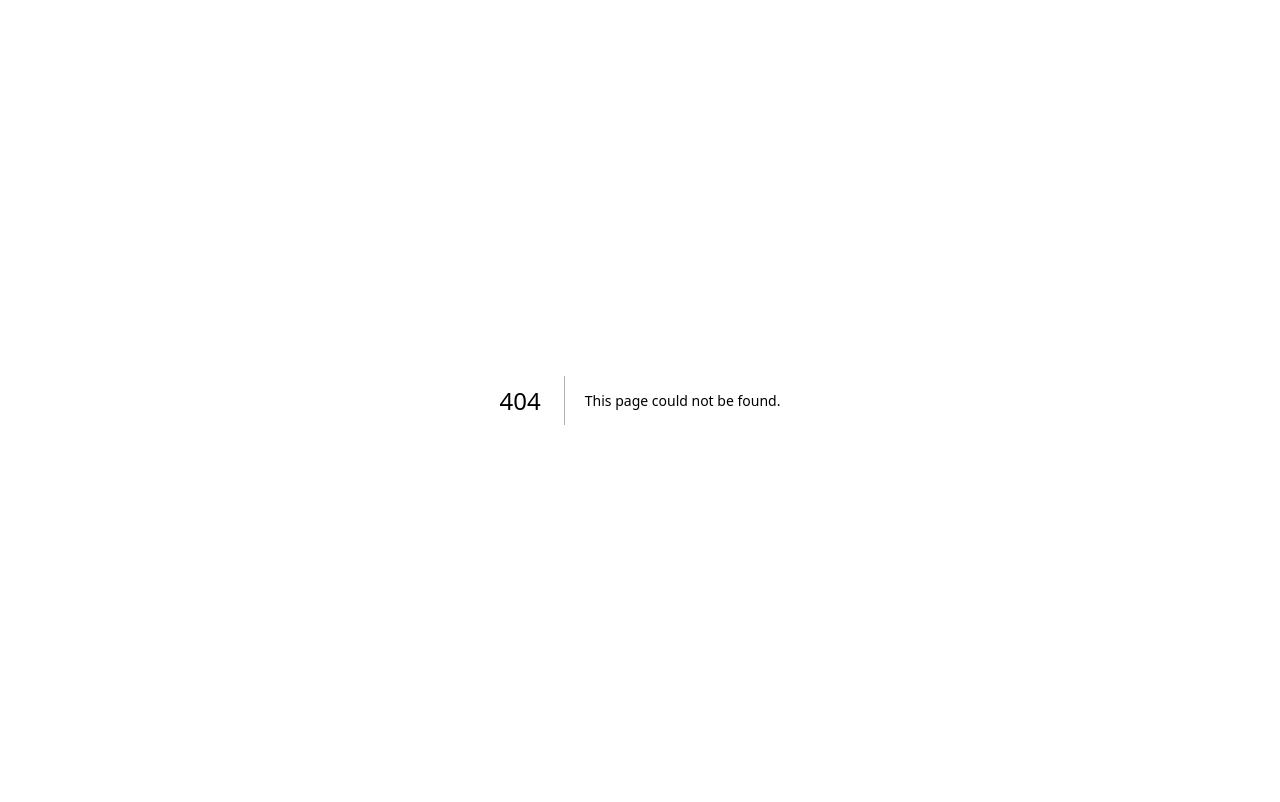
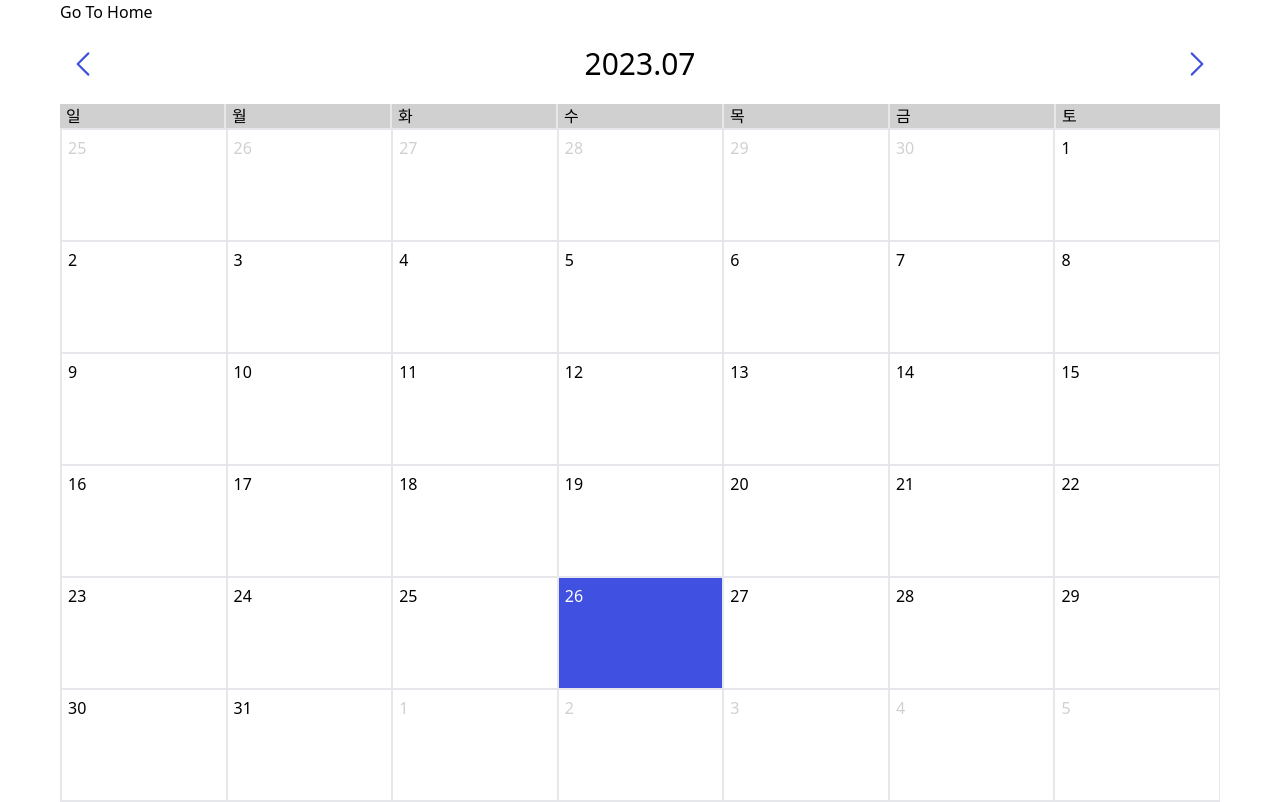
Before and after one commit to FC-MINI-4/attendance-front, a Next.js app: page /main in a window 1280 px wide. Before the commit this address had no page. Built offline with nearby package versions, Linux system fonts and the light colour scheme.

Commit message:
feat:달력기본기능구현

```diff
--- a/package.json
+++ b/package.json
@@ -9,12 +9,16 @@
     "lint": "next lint"
   },
   "dependencies": {
+    "@heroicons/react": "^2.0.18",
     "@types/node": "20.4.4",
     "@types/react": "18.2.16",
     "@types/react-dom": "18.2.7",
     "autoprefixer": "10.4.14",
+    "date-fns": "^2.30.0",
     "eslint": "8.45.0",
     "eslint-config-next": "13.4.12",
+    "heroicons": "^2.0.18",
+    "moment": "^2.29.4",
     "next": "13.4.12",
     "postcss": "8.4.27",
     "react": "18.2.0",
--- /dev/null
+++ b/src/components/main/MainCalendar.tsx
@@ -0,0 +1,134 @@
+import Link from "next/link";
+import { useState } from 'react'
+import moment from 'moment'
+import{
+addMonths,
+subMonths,
+startOfMonth,
+endOfMonth,
+startOfWeek,
+endOfWeek,
+addDays
+} from 'date-fns'
+import { ChevronLeftIcon, ChevronRightIcon } from '@heroicons/react/24/solid'
+
+export default function Calendar(){
+  // new Date 한국시간으로 변경
+  const offset = 1000 * 60 * 60 * 9
+  const koreaNow = new Date((new Date()).getTime() + offset)
+
+  //현재 달 state에 저장!
+  const [currentDate, setCurrentDate] = useState(koreaNow)
+  const currentYear = moment(currentDate).format ('YYYY')
+  const currentMonth = moment(currentDate).format('MM')
+  const currentDayForm = moment(currentDate).format('YYYY.MM.DD')
+
+  //버튼 클릭시 월 바뀌는 로직
+  const prevMonth = () => {
+    setCurrentDate(subMonths(currentDate, 1))
+  }
+  const nextMonth = () => {
+    setCurrentDate(addMonths(currentDate, 1))
+  }
+
+  //일주일 표시
+  const Weeks = () => {
+    const days = []
+    const date = ['일','월','화','수','목','금','토']
+
+    //0부터 해당되는 인덱스의 요일을 days에 입력
+    for(let i=0; i<7; i++){
+      days.push(
+        <div className="grow border-r-2 last:border-0 bg-mainGray pl-1.5" key={i}>
+          {date[i]}
+        </div>
+      )
+    }
+    return(
+      <div className="flex">{days}</div>
+    )
+  }
+
+  const RenderDays = () => {
+    const monthStart = startOfMonth(currentDate)
+    const monthEnd = endOfMonth(currentDate)
+    const startDate = startOfWeek(monthStart)
+    const endDate = endOfWeek(monthEnd)
+
+    const rows = []
+    let days = []
+    let day = startDate;
+    let formattedDate = ''
+
+    while(day<=endDate){
+      for(let i=0; i<7; i++){
+        formattedDate = moment(day).format('D')
+        let checkedMonth = moment(day).format('MM')
+        let today = moment(day).format('YYYY.MM.DD') === currentDayForm
+        days.push(
+          <div
+            className={`h-[7rem] grow border box-border last:border-r-0
+            ${today ? `bg-primary text-white` : null}
+            hover:bg-primaryHover hover:text-white`}
+            key={formattedDate}>
+            { checkedMonth === currentMonth ?
+              (
+                <div className="w-6 h-6 pt-1.5 pl-1.5">
+                  {formattedDate}
+                </div>
+              )
+            :
+              (
+                <div className="w-6 h-6 pt-1.5 pl-1.5 text-mainGray">
+                {formattedDate}
+              </div>
+              )
+            }
+
+          </div>
+        )
+        day = addDays(day, 1)
+      }
+      rows.push(
+        <div
+          className="flex"
+          key={formattedDate}>
+          {days}
+        </div>
+      )
+      days = [];
+    }
+
+    return (
+      <div className="border">
+        <div>
+          {rows}
+        </div>
+      </div>
+    )
+  }
+
+  return(
+    <>
+      <Link href='/'>Go To Home</Link>
+      <div>
+        {/* 헤더(년.월 형식 + 월 변경 버튼) */}
+        <div className="flex h-20 text-3xl">
+          <ChevronLeftIcon
+            className="w-10 h-10 top-0 bottom-0 m-auto cursor-pointer text-primary pl-1.5"
+            onClick={prevMonth} />
+          <div className="text-center grow top-0 bottom-0 m-auto">{currentYear}.{currentMonth}</div>
+          <ChevronRightIcon
+            className="w-10 h-10 top-0 bottom-0 m-auto cursor-pointer text-primary pr-1.5"
+            onClick={nextMonth} />
+        </div>
+        {/* 요일부분 */}
+        <div><Weeks/></div>
+        <div>
+          <RenderDays/>
+        </div>
+      </div>
+    </>
+  )
+
+}
--- a/src/pages/index.tsx
+++ b/src/pages/index.tsx
@@ -5,6 +5,7 @@ export default function Home() {
   return (
     <div>
       <Link href="/signin">Go to Sign-In</Link>
+      <Link href='/main'>Go to Main</Link>
       <Button contents={'확인'} secondary></Button>
       <br />
       <Button contents={'확인'} disabled></Button>
--- /dev/null
+++ b/src/pages/main.tsx
@@ -0,0 +1,10 @@
+import Calendar from '@/components/main/MainCalendar';
+import Link from 'next/link';
+
+export default function main(){
+  return(
+  <>
+    <Calendar/>
+  </>
+  )
+}
--- a/tailwind.config.js
+++ b/tailwind.config.js
@@ -10,6 +10,7 @@ module.exports = {
     extend: {
       colors: {
         primary: '#4050E0', // main blue
+        primaryHover:'#9fa6e0',
         secondary: '#E32636', // main red
         accent: '#51D285', // main green
         input: '#F4F4F4',
```
Also changed, not shown: 1 other file (tests, documents, lock files or other folders).
